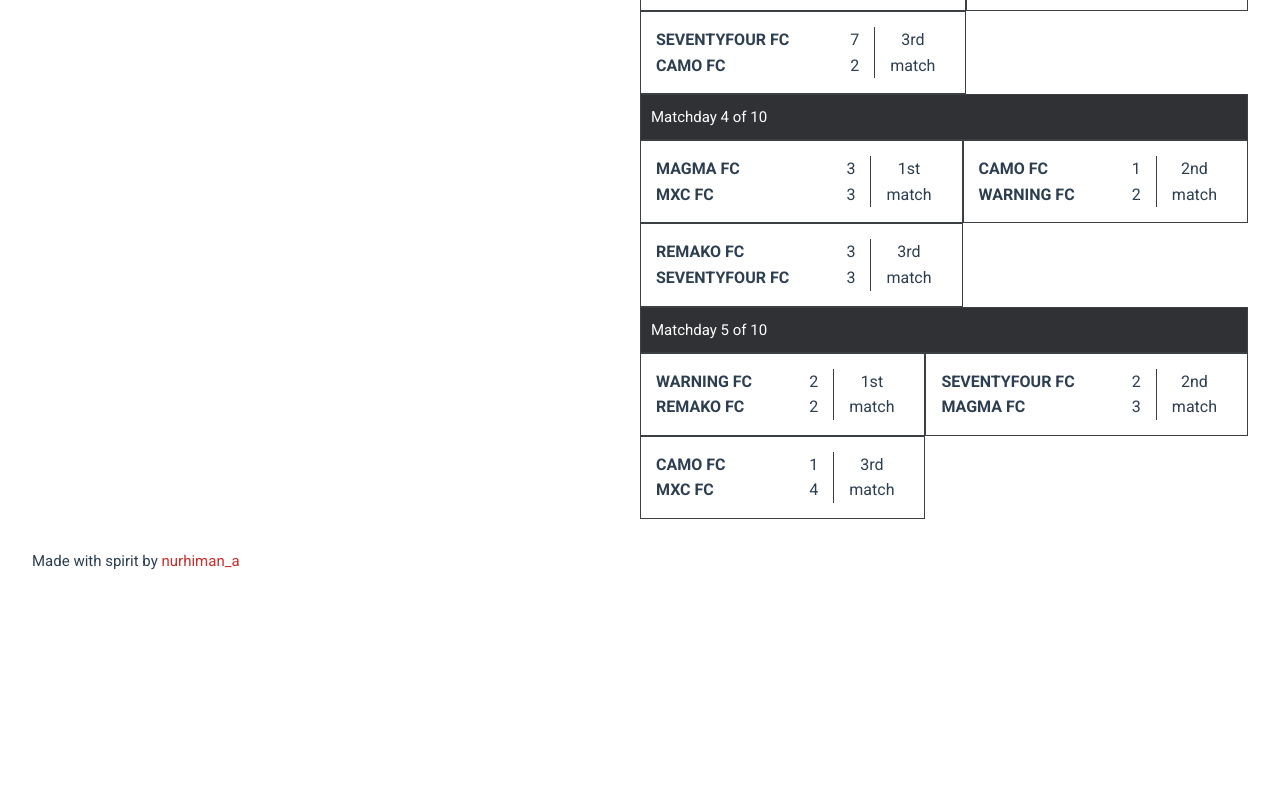
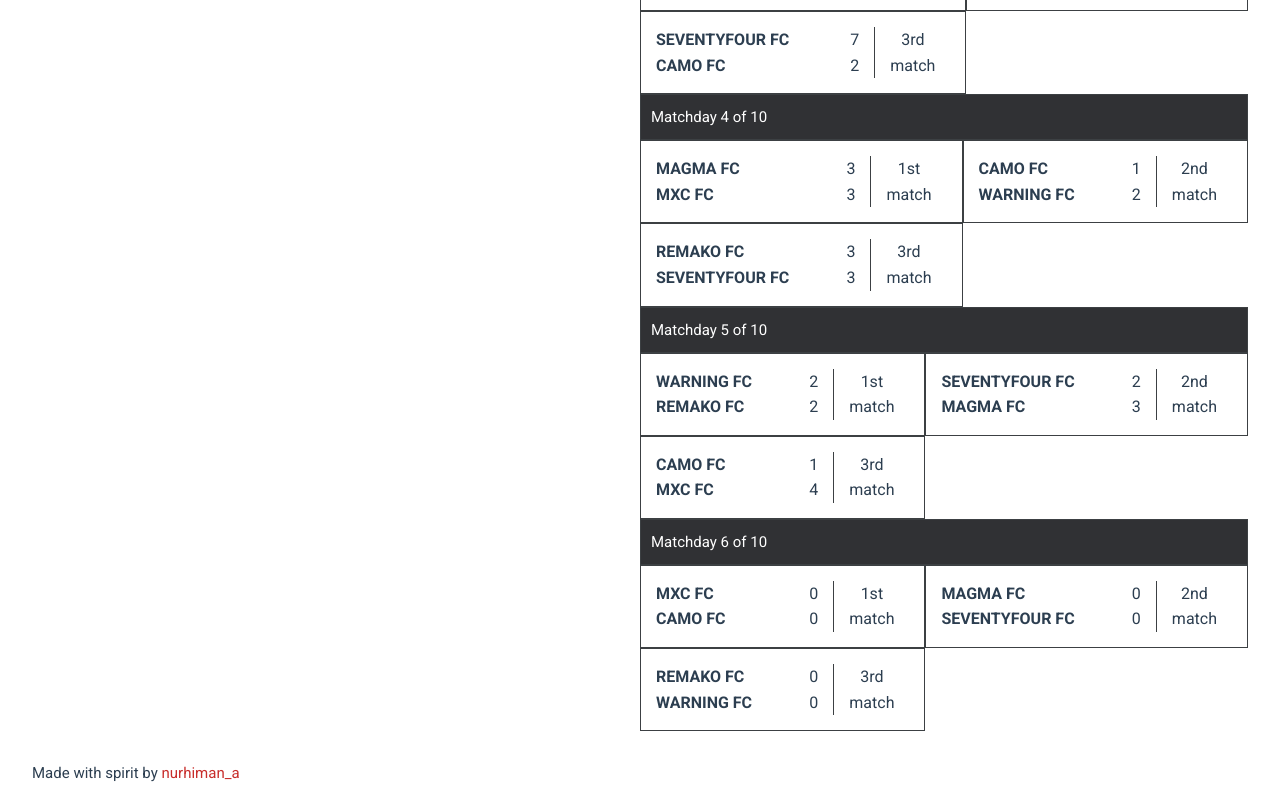
Before and after one commit to Nurhiman20/magmaka-futsal-league, a Vue app: page / in a window 1280 px wide. Shown: the part 616-1416 px from the top of the page. Before the commit the page ends 1204 px from the top, so only its background shows below. Built offline with nearby package versions, Linux system fonts and the light colour scheme.

Commit message:
Jadwal matchday 6

```diff
--- a/src/views/MatchesView.vue
+++ b/src/views/MatchesView.vue
@@ -117,6 +117,29 @@
 				},
 			],
 		},
+		{
+			matchday: 6,
+			matches: [
+				{
+					team_a: 'MXC FC',
+					team_b: 'CAMO FC',
+					score_a: 0,
+					score_b: 0,
+				},
+				{
+					team_a: 'MAGMA FC',
+					team_b: 'SEVENTYFOUR FC',
+					score_a: 0,
+					score_b: 0,
+				},
+				{
+					team_a: 'REMAKO FC',
+					team_b: 'WARNING FC',
+					score_a: 0,
+					score_b: 0,
+				},
+			],
+		},
 	]);
 </script>
 
```
